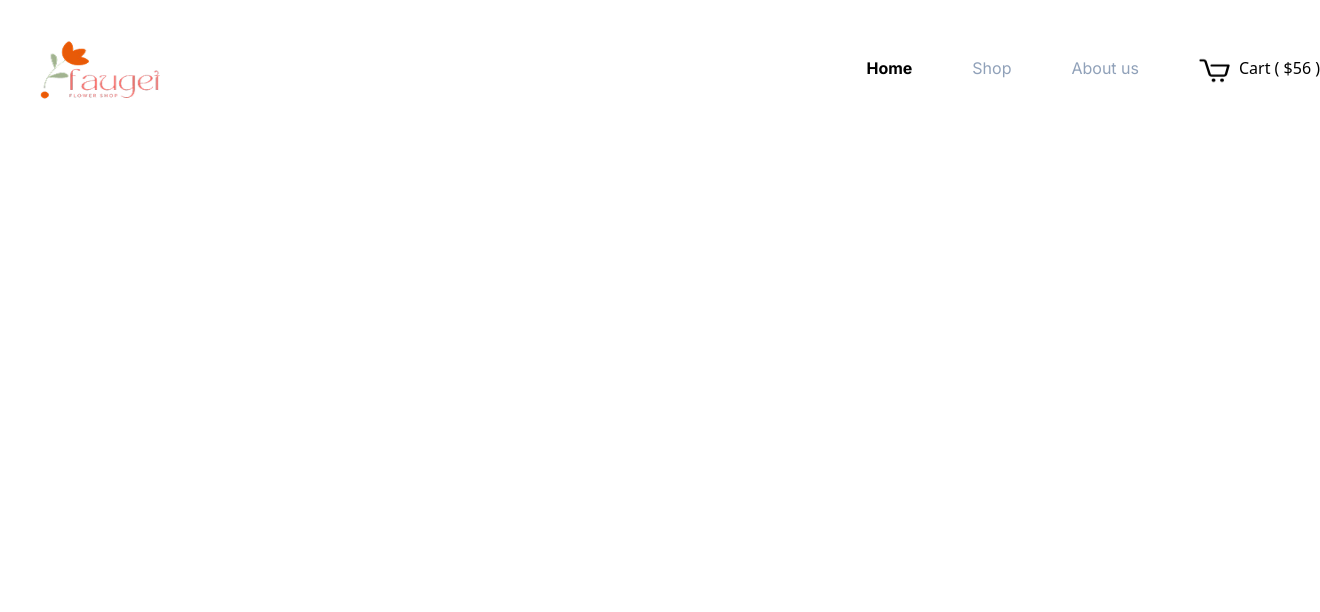
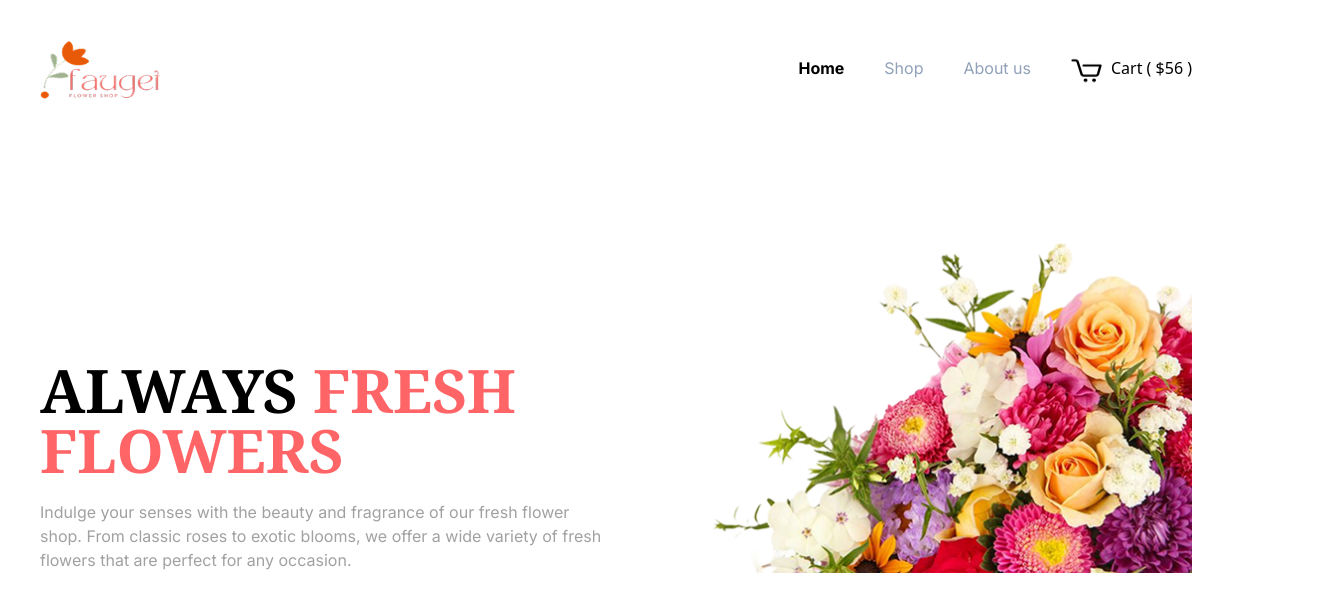
Before and after one commit to md-jisan-ahmed/assignment-2, a plain HTML site: page index.html in a window 1280 px wide. Shown: the whole page, 1320 px wide, since content can reach past the window. Drawn offline with nearby package versions, Linux system fonts and the light colour scheme.

Commit message:
banner section done

```diff
--- a/index.html
+++ b/index.html
@@ -7,6 +7,9 @@
     <link rel="preconnect" href="https://fonts.googleapis.com">
     <link rel="preconnect" href="https://fonts.gstatic.com" crossorigin>
     <link href="https://fonts.googleapis.com/css2?family=Inter:ital,opsz,wght@0,14..32,100..900;1,14..32,100..900&display=swap" rel="stylesheet">
+    <link rel="preconnect" href="https://fonts.googleapis.com">
+    <link rel="preconnect" href="https://fonts.gstatic.com" crossorigin>
+    <link href="https://fonts.googleapis.com/css2?family=Noto+Serif:ital,wght@0,100..900;1,100..900&display=swap" rel="stylesheet">
 
         <link rel="stylesheet" href="style/style.css">
     <script src="https://cdn.jsdelivr.net/npm/@tailwindcss/browser@4"></script>
@@ -16,11 +19,11 @@
 <body>
     <header>
         <nav>
-            <div class="flex justify-between w-320 items-center m-10">
+            <div class="flex justify-between w-6xl items-center m-10">
                 <div>
                     <img class="w-30 h-15" src="img/logo.png" alt="">
                 </div>
-                <div class="flex gap-15">
+                <div class="flex gap-10">
                     <a class="inter-text font-bold" href="">Home</a>
                     <a class="inter-text text-slate-400" href="">Shop</a>
                     <a class="inter-text text-slate-400" href="">About us</a>
@@ -31,7 +34,15 @@
                 </div>
             </div>
         </nav>
-
+        <section class="flex w-6xl ml-10 mr-10 mt-30 gap-5 ">
+            <div class="w-xl h-sm mt-35">
+                <h1 class="noto-serif-head text-6xl mb-5 font-bold  ">ALWAYS <span class="text-red-400 ">FRESH FLOWERS</span></h1>
+                <p class="text-neutral-400 inter-text">Indulge your senses with the beauty and fragrance of our fresh flower shop. From classic roses to exotic blooms, we offer a wide variety of fresh flowers that are perfect for any occasion. </p>
+            </div>
+            <div>
+                <img class="w-xl h-xs" src="img/hero-flower.png" alt="">
+            </div>
+        </section>
     </header>
     <main>
 
--- a/style/style.css
+++ b/style/style.css
@@ -4,3 +4,11 @@
   font-weight: <weight>;
   font-style: normal;
 }
+.noto-serif-head {
+  font-family: "Noto Serif", serif;
+  font-optical-sizing: auto;
+  font-weight: <weight>;
+  font-style: normal;
+  font-variation-settings:
+    "wdth" 100;
+}
```
